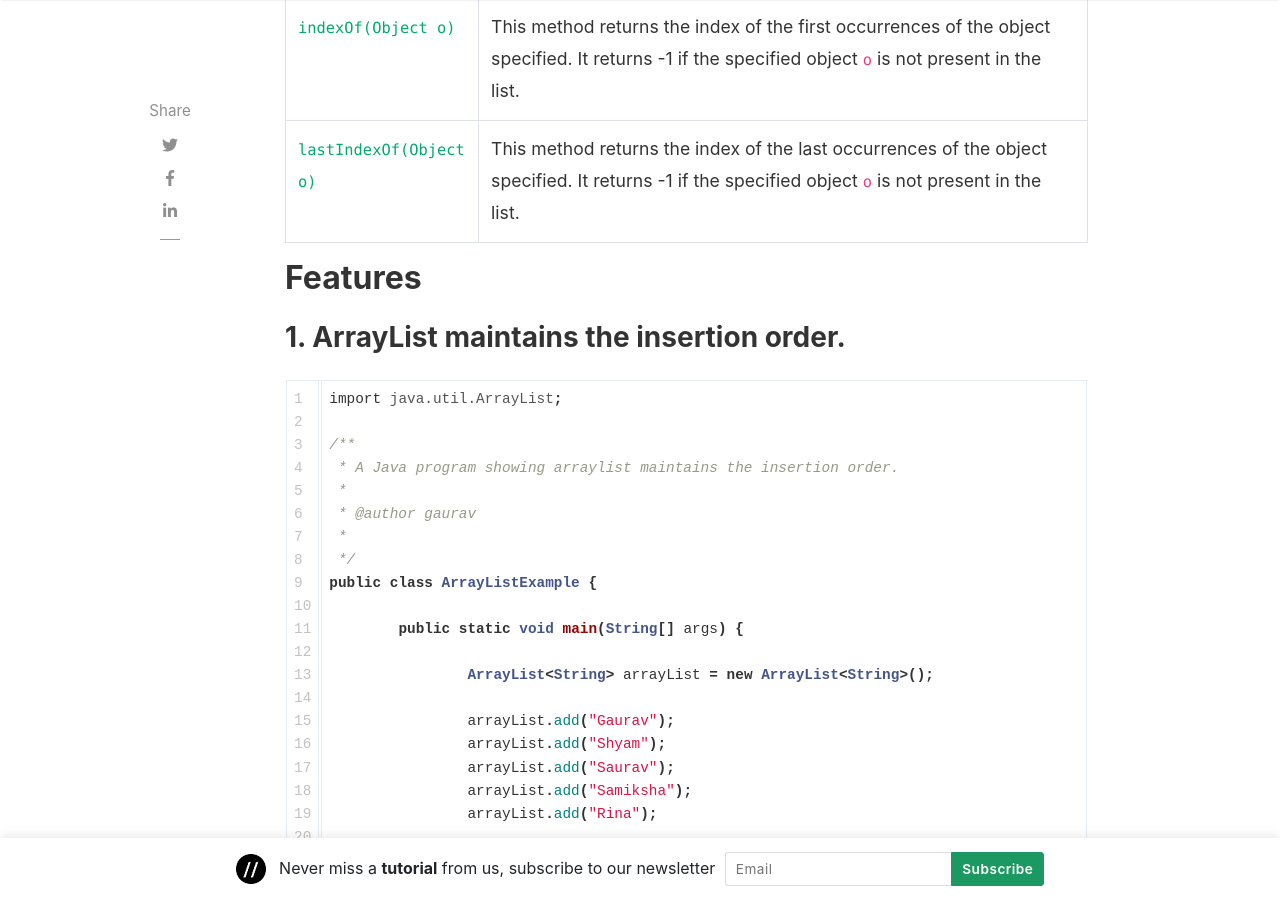
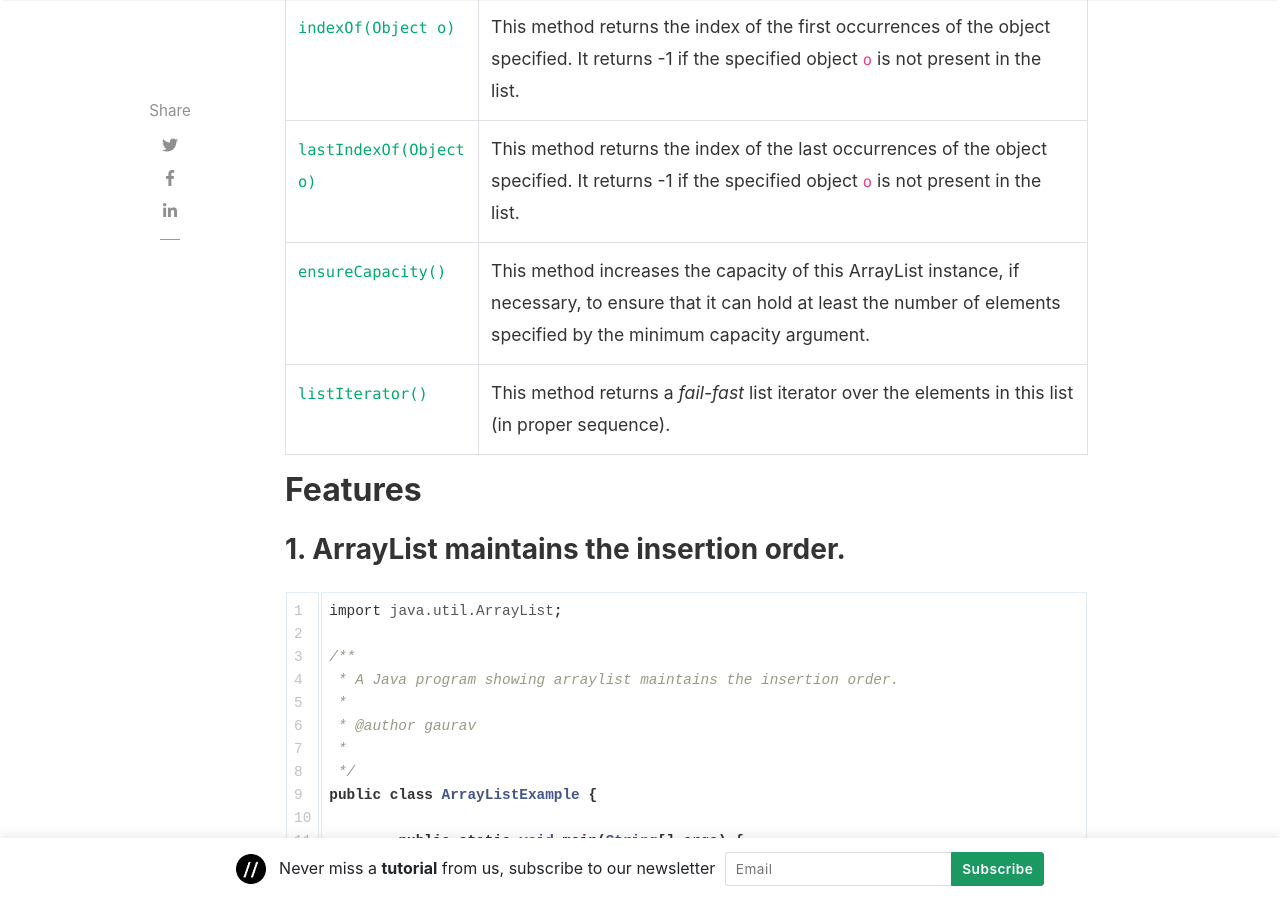
Before and after one commit to coderolls/coderolls-blog, a Jekyll site: the page built from _posts/collections/arraylist/2021-11-24-arraylist-in-java.md, in a window 1280 px wide and 900 px high, scrolled down 4436 px. Built offline with Jekyll 4.4.1, drawn with Linux system fonts in a browser that asks for light colours; nearby versions of some CDN libraries; comment, search, counter and statistics services are not loaded; some of the changed lines change nothing that is shown.

Commit message:
Update blogpost

```diff
--- a/_config.yml
+++ b/_config.yml
@@ -62,6 +62,6 @@
 lazyimages: "enabled"
 
 # hide future post
-future: false
+future: true
 
 exclude: [changelog.md, LICENSE.txt, README.md, Gemfile, Gemfile.lock]
--- a/_posts/collections/arraylist/2021-11-24-arraylist-in-java.md
+++ b/_posts/collections/arraylist/2021-11-24-arraylist-in-java.md
@@ -93,11 +93,11 @@
 |[`set(int index, E element)`](https://coderolls.com/change-element-in-arraylist/)|This method sets the sepecified element at the specifed `index`.|
 |[`remove(Object o)`](https://coderolls.com/remove-element-from-arraylist/)|This method removes the specified object from the ArrayList.|
 |[`remove(int index)`](https://coderolls.com/remove-element-from-arraylist/)|This method removes the object at specified index from the ArrayList.|
-|`removeIf(Predicate filter)`|This method removes all of the elements of the ArrayList that satisfy the given predicate.|
-|`removeAll(Collection c)`|This method removes from this list all of its elements that are contained in the specified collection.|
+|[`removeIf(Predicate filter)`](http://coderolls.com/arraylist-removeif-method/)|This method removes all of the elements of the ArrayList that satisfy the given predicate.|
+|[`removeAll(Collection c)`](http://coderolls.com/arraylist-removeall-method/)|This method removes from this list all of its elements that are contained in the specified collection.|
 |[`iterator()`](https://coderolls.com/remove-element-from-arraylist/)|This method provides the Iterator to iterate over an ArrayList.|
 |[`clear()`](http://coderolls.com/arraylist-clear-method-in-java/)|This method removes all the elements from the list and makes it empty.|
-|`isEmpty()`|This method returns true if this list contains no elements.|
+|[`isEmpty()`](http://coderolls.com/arraylist-isempty-method/)|This method returns true if this list contains no elements.|
 |[`contains()`](http://coderolls.com/arraylist-contains-method/)|This method is used for checking if the specified element exists in the given list or not.|
 |[`toArray()`](http://coderolls.com/convert-arraylist-to-array/)|This method returns an array containing all of the elements in this ArrayList in proper sequence.|
 |[`toArray(T[] a)`](http://coderolls.com/convert-arraylist-to-array/)|This method returns `T []` i.e. An array of the specified type `T` can be returned.|
@@ -106,6 +106,8 @@
 |[`trimToSize()`](http://coderolls.com/arraylist-trimtosize-method/)|This method trims the capacity of this ArrayList instance to be the list's current size.|
 |[`indexOf(Object o)`](http://coderolls.com/arraylist-indexof-method/)|This method returns the index of the first occurrences of the object specified. It returns -1 if the specified object `o` is not present in the list.|
 |[`lastIndexOf(Object o)`](http://coderolls.com/arraylist-lastIndexof-method/)|This method returns the index of the last occurrences of the object specified. It returns -1 if the specified object `o` is not present in the list.|
+|[`ensureCapacity()`](http://coderolls.com/arraylist-ensurecapacity-method/)|This method increases the capacity of this  ArrayList instance, if necessary, to ensure that it can hold at least the number of elements specified by the minimum capacity argument.|
+|[`listIterator()`](http://coderolls.com/arraylist-listiterator-method/)|This method returns a *fail-fast* list iterator over the elements in this list (in proper sequence).|
 
 
 
```
Also changed, not shown: _posts/collections/arraylist/2022-01-05-arraylist-listiterator-method.md (+1 -1 lines).
